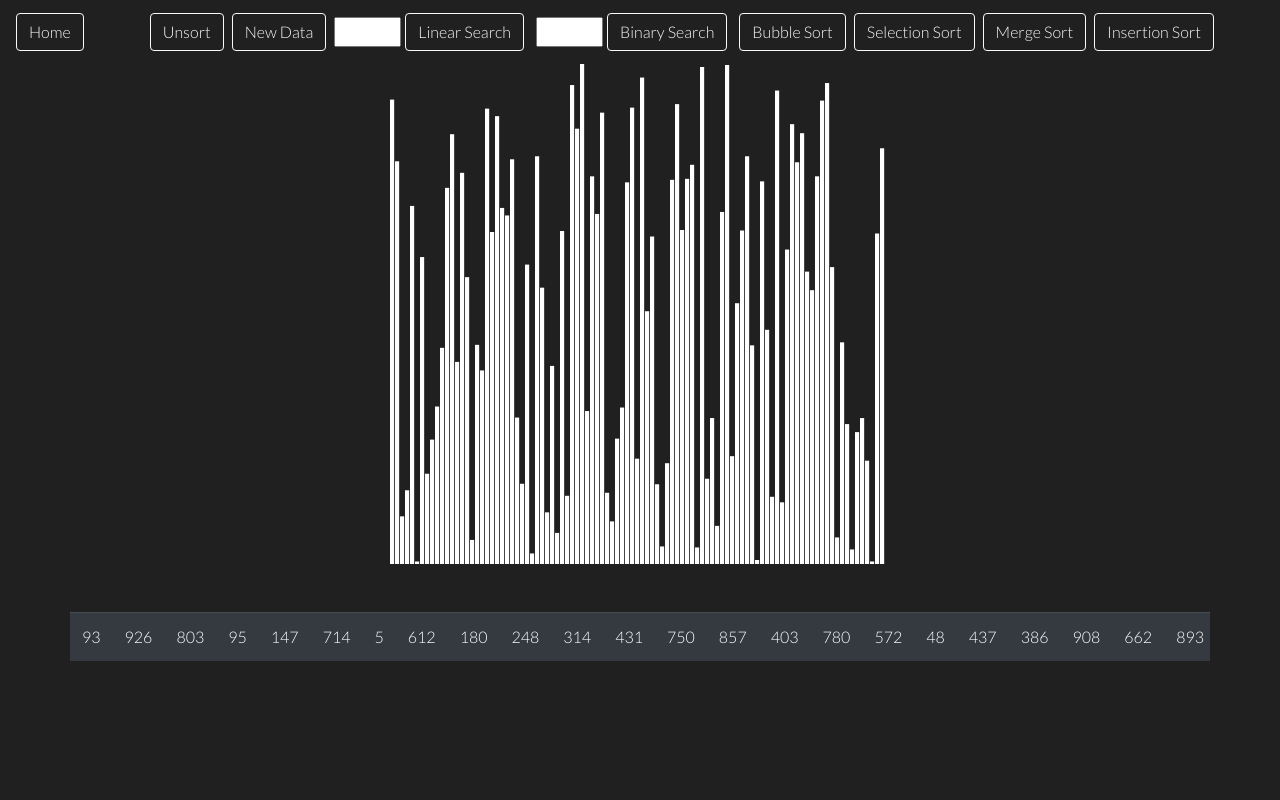
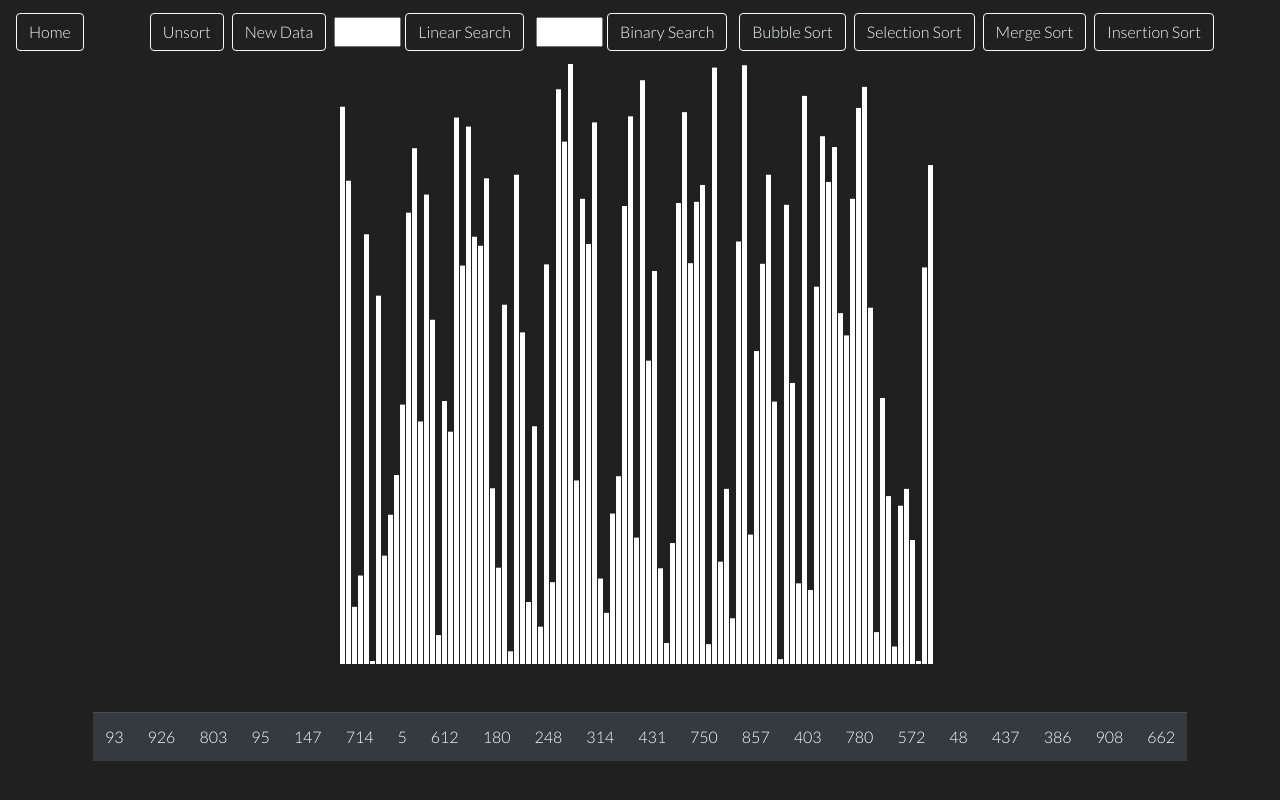
Before and after one commit to JacobGrisham/Data-Structures-and-Algorithms-Visualizer, a React (Create React App) app: page / in a window 1280 px wide. Shown: the top 800 px of the page. Built offline with nearby package versions, Linux system fonts and the light colour scheme.

Commit message:
update files with minor changes

```diff
--- a/src/algorithms/algorithmsFn.js
+++ b/src/algorithms/algorithmsFn.js
@@ -45,7 +45,7 @@ function AlgorithmVisualization(Algorithm) {
   // Run the algorithm visualization
   Algorithm.algorithm();
 
-  // Commented out until I can solve the async/await puzzle
+  // Commented out until I can solve the async/await puzzle to more accurately calculate runtime
   // // Create sorted array to compare against algorithm's array
   // let sortedArray = array
   // sortedArray.sort(function(a, b) {
@@ -171,9 +171,6 @@ const bubbleSort = () => {
   // Allow recursive animation
   animationStop = false;
 
-  // Begin run-time stopwatch
-  let start = window.performance.now();
-
   let swapped;
   do {
     swapped = false;
@@ -194,7 +191,7 @@ const bubbleSort = () => {
 
           swapped = true;
 
-          drawGraph(array);
+          drawGraph(array, false);
           addTable(array);
         }
 
@@ -231,7 +228,7 @@ const selectionSort = () => {
           let tmp = array[i];
           array[i] = array[min];
           array[min] = tmp;
-          drawGraph(array);
+          drawGraph(array, false);
           addTable(array);
         }
     }, animationDuration);
@@ -270,12 +267,12 @@ const mergeSort = () => {
       if (left[leftIndex] < right[rightIndex]) {
         resultArray.push(left[leftIndex]);
         leftIndex++; // move left array cursor
-        drawGraph(resultArray);
+        drawGraph(resultArray, false);
         addTable(array);
       } else {
         resultArray.push(right[rightIndex]);
         rightIndex++; // move right array cursor
-        drawGraph(resultArray);
+        drawGraph(resultArray, false);
         addTable(array);
       }
   }
@@ -307,7 +304,7 @@ export const insertionSort = () => {
         // Swap values
           array[j + 1] = array[j];
           j = j - 1;
-          drawGraph(array);
+          drawGraph(array, false);
           addTable(array);
       }
       array[j + 1] = key;
--- a/src/algorithms/controls.tsx
+++ b/src/algorithms/controls.tsx
@@ -1,5 +1,3 @@
-import * as d3 from 'd3';
-
 import { n, array, colorReset, getRandomInt } from './global';
 import { drawGraph } from './graph';
 import { addTable } from './table';
@@ -11,7 +9,7 @@ import { addTable } from './table';
 export function reset(method: any) {
   method();
   colorReset();
-  drawGraph(array);
+  drawGraph(array, true);
   addTable(array);
 }
 
@@ -45,7 +43,7 @@ export function unsortReset() { reset(unsort) }
 
 const newData: any = () => {
 
-  for (var i: number = 0; i < n; i++){
+  for (var j: number = 0; j < n; j++){
     array.pop();
   }
 
--- a/src/algorithms/global.tsx
+++ b/src/algorithms/global.tsx
@@ -1,5 +1,4 @@
 import * as d3 from 'd3';
-
 export var array: number[] = [];
 export const n: number = 100;
 
--- a/src/components/BarChart.tsx
+++ b/src/components/BarChart.tsx
@@ -1,6 +1,5 @@
 import React from 'react';
 import { useD3 } from '../hooks/useD3';
-import * as d3 from "d3";
 import { n, array } from "../algorithms/global";
 import { drawGraph } from '../algorithms/graph';
 import { addTable } from '../algorithms/table';
@@ -9,7 +8,7 @@ import { addTable } from '../algorithms/table';
 export default function BarChart() {
   const ref = useD3(
     () => {
-      drawGraph(array);
+      drawGraph(array, false);
       addTable(array);
       },
       [n]
@@ -17,7 +16,7 @@ export default function BarChart() {
 
   return (
     <div className="container">
-      <svg ref={ref} width="500" height="500"></svg>
+      <svg ref={ref}></svg>
     </div>
   )
 }
--- a/src/components/RuntimeCard.tsx
+++ b/src/components/RuntimeCard.tsx
@@ -1,5 +1,4 @@
 import React from 'react';
-import * as d3 from "d3"
 
 export default function RuntimeCard() {
 
--- a/src/components/Table.tsx
+++ b/src/components/Table.tsx
@@ -1,12 +1,10 @@
 import React from 'react';
-import { useD3 } from '../hooks/useD3';
-import * as d3 from "d3"
 
 export default function Table() {
 
   return (
   <div className="container mt-5">
-    <div className="row">
+    <div className="row mx-2">
       <table className="table table-dark table-responsive">
         <tbody><tr id="data"></tr></tbody>
       </table>
--- a/src/components/Tooltip.tsx
+++ b/src/components/Tooltip.tsx
@@ -1,5 +1,4 @@
 import React from 'react';
-import * as d3 from "d3"
 
 export default function Tooltip() {
   return (
--- a/src/hooks/useD3.tsx
+++ b/src/hooks/useD3.tsx
@@ -1,4 +1,4 @@
-import React, { useLayoutEffect, useRef } from 'react';
+import { useLayoutEffect, useRef } from 'react';
 import * as d3 from 'd3';
 
 export const useD3 = (renderChartFn: any, dependencies: number[]) => {
```
